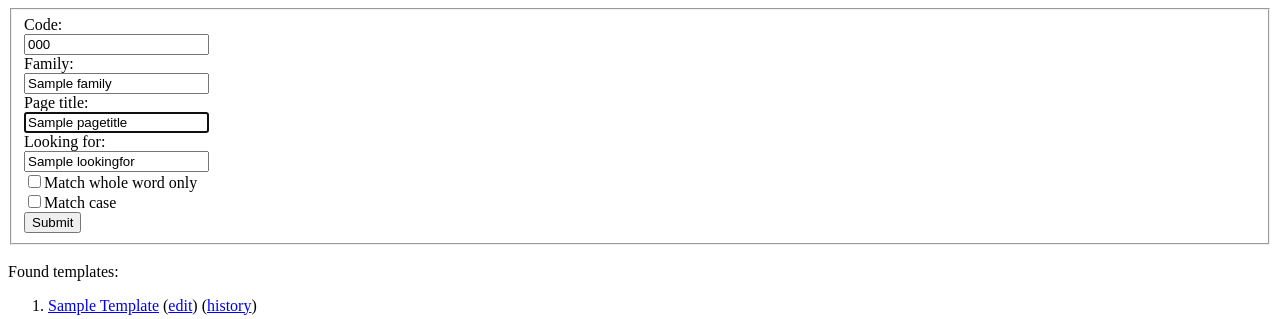
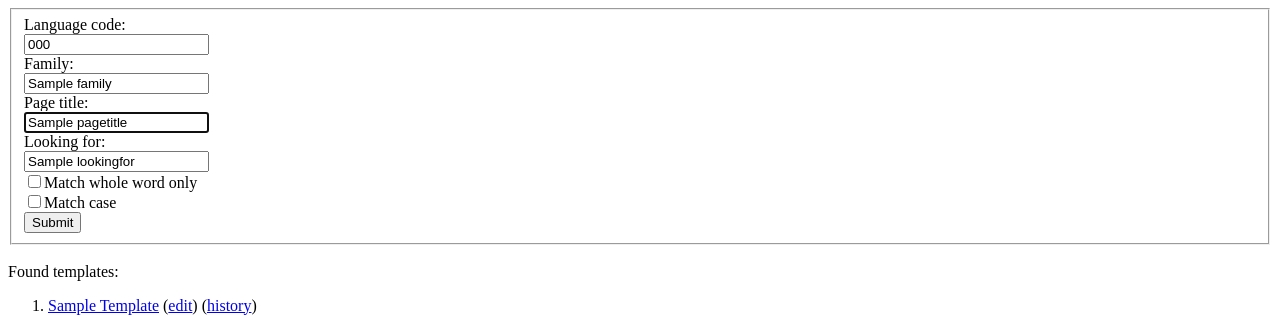
Before and after one commit to 5j9/whichsub, a Flask app: template templates/main.html in a window 1280 px wide. Shown: the top 319 px of the page. Run offline with Flask 2, Linux system fonts and the light colour scheme; the template is opened without the code that fills it: most values are stand-ins (such as "Sample title", 1, 10 or a date in 2020).

Commit message:
Use "Language code" instead of "Code"

```diff
--- a/templates/main.html
+++ b/templates/main.html
@@ -8,7 +8,7 @@
   <body>
     <form action="">
         <fieldset>
-            Code:<br>
+            Language code:<br>
             <input type="text" name="code" value="{{ code }}"><br>
             Family:<br>
             <input type="text" name="family" value="{{ family }}"><br>
@@ -17,7 +17,7 @@
             Looking for:<br>
             <input type="text" name="lookingfor" value="{{ lookingfor }}"><br>
             <input type="checkbox" name="wholeword" {{ 'checked' if wholeword else '' }}>Match whole word only<br>
-            <input type="checkbox" name="matchcase" {{ '' if not matchcase else 'checked' }}>Match case<br>
+            <input type="checkbox" name="matchcase" {{ 'checked' if matchcase else '' }}>Match case<br>
             <input type="hidden" name="matchcase"/>
             <input type="submit" value="Submit">
         </fieldset>
```
